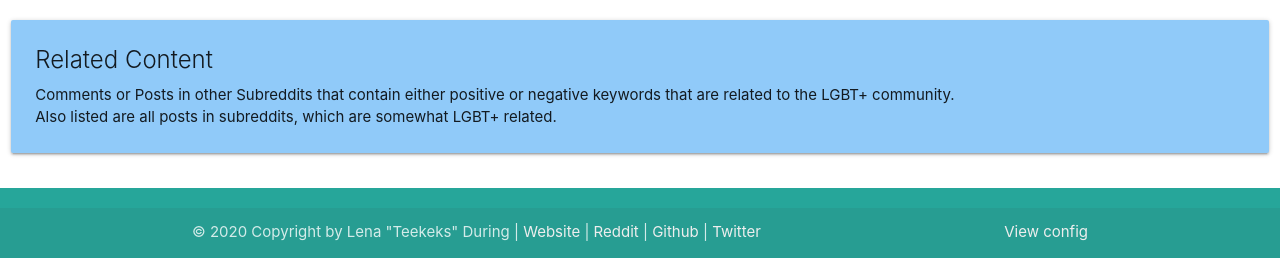
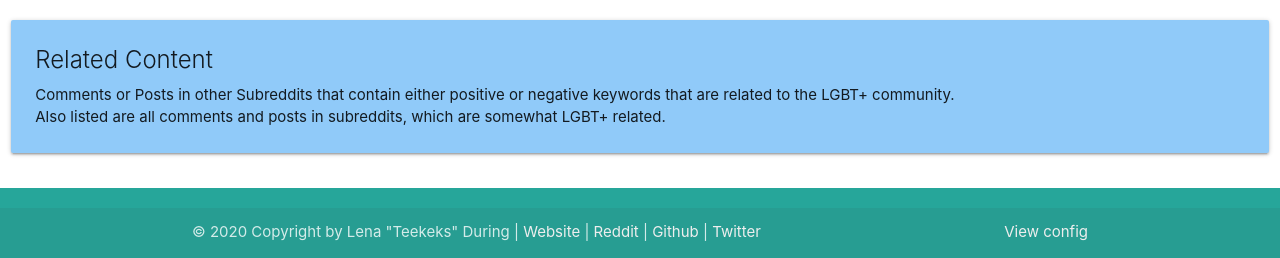
Before and after one commit to Teekeks/LGBT-Scraper, a Python web app: template templates/home.html.j2 in a window 1280 px wide. Shown: the part 641-899 px from the top of the page. Run offline with Jinja, Linux system fonts and the light colour scheme; the template is opened without the code that fills it, so the values that code supplies are empty.

Commit message:
fixed landingpage

```diff
--- a/templates/home.html.j2
+++ b/templates/home.html.j2
@@ -92,7 +92,7 @@
 				<span class="card-title">Related Content</span>
 				<p>
 					Comments or Posts in other Subreddits that contain either positive or negative keywords that are related to the LGBT+ community.<br/>
-					Also listed are all posts in subreddits, which are somewhat LGBT+ related.
+					Also listed are all comments and posts in subreddits, which are somewhat LGBT+ related.
 				</p>
 			</div>
 		</div>
```
